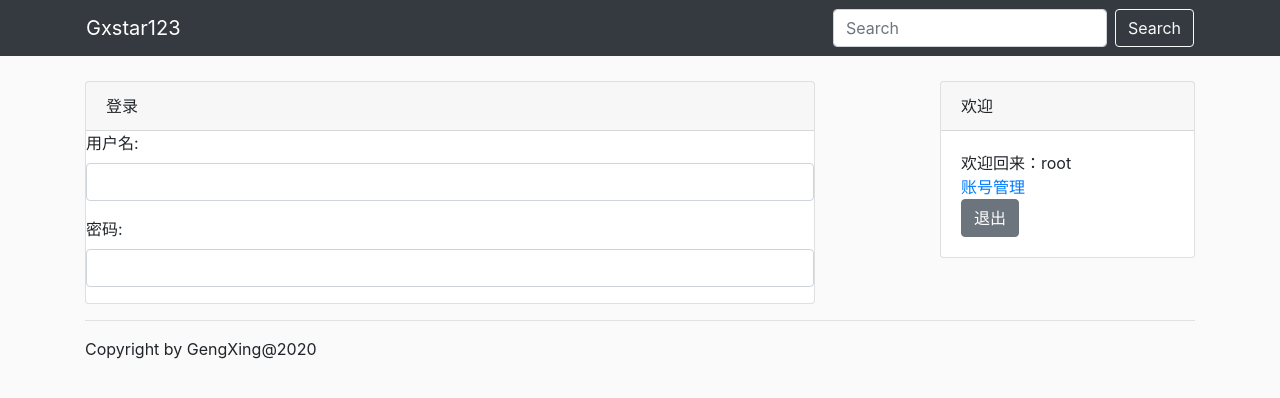
After one commit to Gxstar/gxstar123, a Django app: template blog/templates/blog/log.html in a window 1280 px wide. The commit adds this page. Shown: the top 398 px of the page. Run offline with Django 3.2, Linux system fonts and the light colour scheme; the template is opened without the code that fills it, so the values that code supplies are empty; a user stored in the database is signed in; some libraries are stand-ins or nearby versions.

Commit message:
完善登录，使用simpleui名单

```diff
--- a/blog/static/blog/style.css
+++ b/blog/static/blog/style.css
@@ -1,5 +1,7 @@
 .content{
     margin-top: 25px;
-    background-color: whitesmoke;
     border-radius: 5px;
 }
+.show_block{
+    display: block;
+}
--- a/blog/templates/blog/layout.html
+++ b/blog/templates/blog/layout.html
@@ -8,7 +8,7 @@
     <link rel="stylesheet" href="{% static 'blog/style.css' %}">
     <title>Gxstar123的小站--博客</title>
 </head>
-<body style="background-color: rgb(221, 220, 220);">
+<body style="background-color: #fafafa;">
     <header class="bg-dark">
         <!-- bootstrap官网上copy的导航栏样例，改一下名字就直接可以使用 -->
         <nav class="navbar navbar-expand-lg navbar-dark bg-dark container">
--- /dev/null
+++ b/blog/templates/blog/log.html
@@ -0,0 +1,18 @@
+{% extends "blog/layout.html" %}
+{% block content %}
+<div class="row">
+    <div class="container">
+        <div class="card">
+            <div class="card-header">
+                登录
+            </div>
+            <div class="body">
+                <form action="/login" method="POST">
+                    <div class="form-group"><label for="username">用户名:</label><input type="text" class="form-control" id="username"></div>
+                    <div class="form-group"><label for="pwd">密码:</label><input type="text" class="form-control" id='pwd'></div>
+                </form>
+            </div>
+        </div>
+    </div>
+</div>
+{% endblock %}
--- a/blog/templates/blog/sidebar.html
+++ b/blog/templates/blog/sidebar.html
@@ -1,13 +1,27 @@
 {% if user.is_authenticated %}
-<form id="logoutForm" action="logout/" method="post" class="navbar-right">
-    {% csrf_token %}
-    <ul class="nav navbar-nav navbar-right">
-        <li><span class="navbar-brand">已经登录：{{ user.username }}!</span></li>
-        <li><a href="javascript:document.getElementById('logoutForm').submit()">退出</a></li>
-    </ul>
-</form>
+<div class="card">
+    <div class="card-header">欢迎</div>
+    <div class="card-body">
+        <form id="logoutForm" action="logout/" method="post" class="navbar-right">
+            {% csrf_token %}
+            <span class="show_block">欢迎回来：{{ user.username }}</span>
+            <a href="/admin" class='text-primary show_block'>账号管理</a>
+            <button class="btn btn-secondary" type="submit" onclick="document.getElementById('logoutForm').submit()">退出</button>
+        </form>
+    </div>
+</div>
 {% else %}
-<ul class="nav navbar-nav navbar-right">
-    <li><a href="{% url 'login' %}">登录</a></li>
-</ul>
+<div class="card">
+    <div class="card-header">欢迎登录</div>
+    <div class="card-body">
+        <form action="login/" method="POST" class="text-center">
+            <div class="form-group"><input type="text" class="form-control" id="username" placeholder="用户名"></div>
+            <div class="form-group"><input type="text" class="form-control" id='pwd'  placeholder="密码"></div>
+            <div class="btn-group">
+                <button type="submit" class="btn btn-primary">登录</button>
+                <button type="submit" class="btn btn-secondary">注册</button>
+            </div>
+        </form>
+    </div>
+</div>
 {% endif %}
--- a/blog/urls.py
+++ b/blog/urls.py
@@ -15,5 +15,5 @@ urlpatterns = [
              }
          ),
          name='login'),
-    path('logout/',LogoutView.as_view(next_page='blog/'), name='logout'),
+    path('logout/',LogoutView.as_view(next_page='/blog/'), name='logout'),
 ]
--- a/gxstar123/settings.py
+++ b/gxstar123/settings.py
@@ -31,6 +31,7 @@ ALLOWED_HOSTS = []
 # Application definition
 
 INSTALLED_APPS = [
+    'simpleui',
     'django.contrib.admin',
     'django.contrib.auth',
     'django.contrib.contenttypes',
```
Also changed, not shown: blog/templates/blog/login.html (deleted, +0 -42 lines), db.sqlite3.
